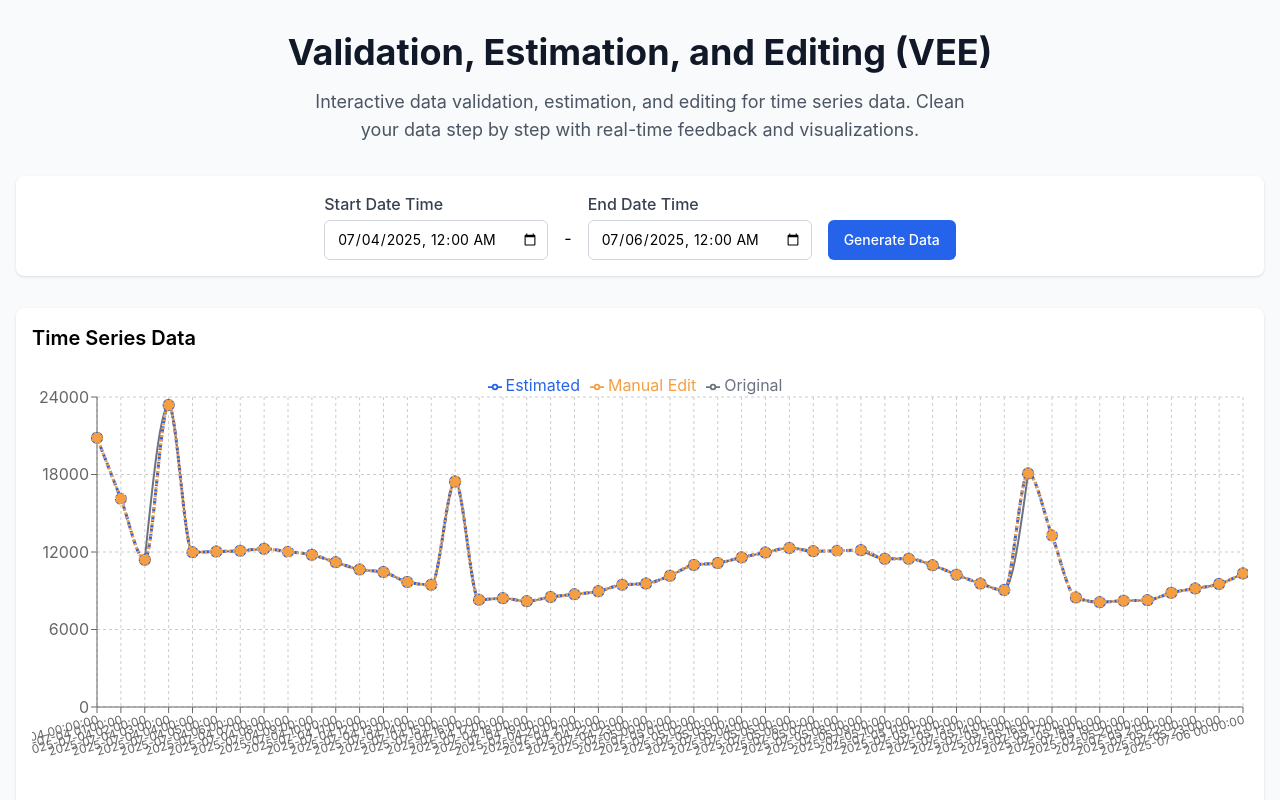
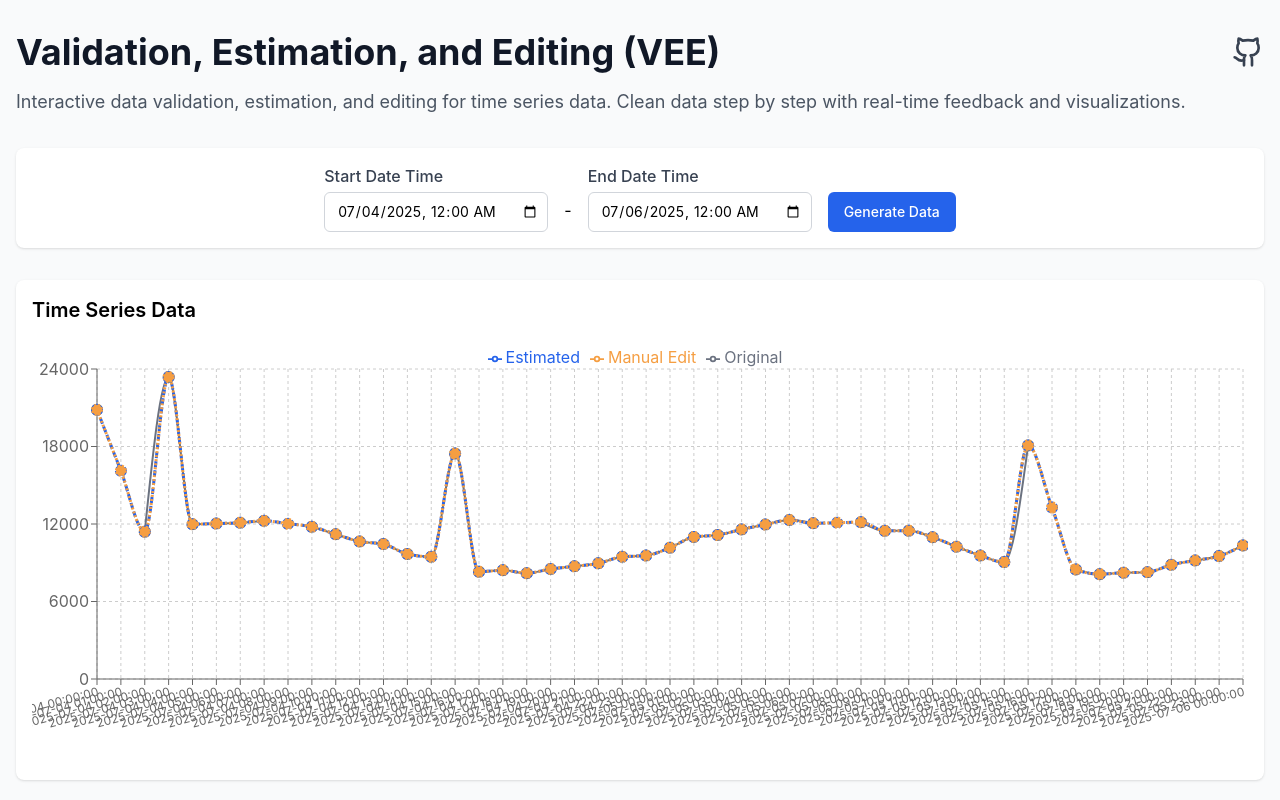
Before and after one commit to desmundyeng/vee, a React (Create React App) app: page / in a window 1280 px wide. Shown: the top 800 px of the page. Built offline with nearby package versions, Linux system fonts and the light colour scheme.

Commit message:
Revise README and App component to enhance project description, add GitHub link, and improve UI layout for better user experience.

```diff
--- a/src/App.js
+++ b/src/App.js
@@ -7,7 +7,7 @@ import DataTable from "./components/DataTable";
 import DataCharts from "./components/DataCharts";
 import DataSummary from "./components/DataSummary";
 import { Button } from "./components/ui/button";
-import { RotateCcw, Download } from "lucide-react";
+import { RotateCcw, Download, Github } from "lucide-react";
 import { EditableDataTable } from "./components/EditableDataTable";
 import { Input } from "./components/ui/input";
 
@@ -93,13 +93,24 @@ function App() {
       <div className="container mx-auto px-4 py-8 max-w-7xl">
         <div className="space-y-8">
           {/* Header */}
-          <div className="text-center space-y-4">
-            <h1 className="text-4xl font-bold text-gray-900">
-            Validation, Estimation, and Editing (VEE)
-            </h1>
-            <p className="text-lg text-gray-600 max-w-2xl mx-auto">
+          <div className="space-y-4">
+            <div className="flex items-center justify-between">
+              <h1 className="text-4xl font-bold text-gray-900">
+                Validation, Estimation, and Editing (VEE)
+              </h1>
+              <a
+                href="https://github.com/desmundyeng/vee"
+                target="_blank"
+                rel="noopener noreferrer"
+                aria-label="GitHub Repository"
+                className="hover:opacity-80 ml-4"
+              >
+                <Github className="w-8 h-8 text-gray-700" />
+              </a>
+            </div>
+            <p className="text-lg text-gray-600 ">
               Interactive data validation, estimation, and editing for time series data.
-              Clean your data step by step with real-time feedback and visualizations.
+              Clean data step by step with real-time feedback and visualizations.
             </p>
           </div>
 
```
Also changed, not shown: 1 other file (tests, documents, lock files or other folders).
